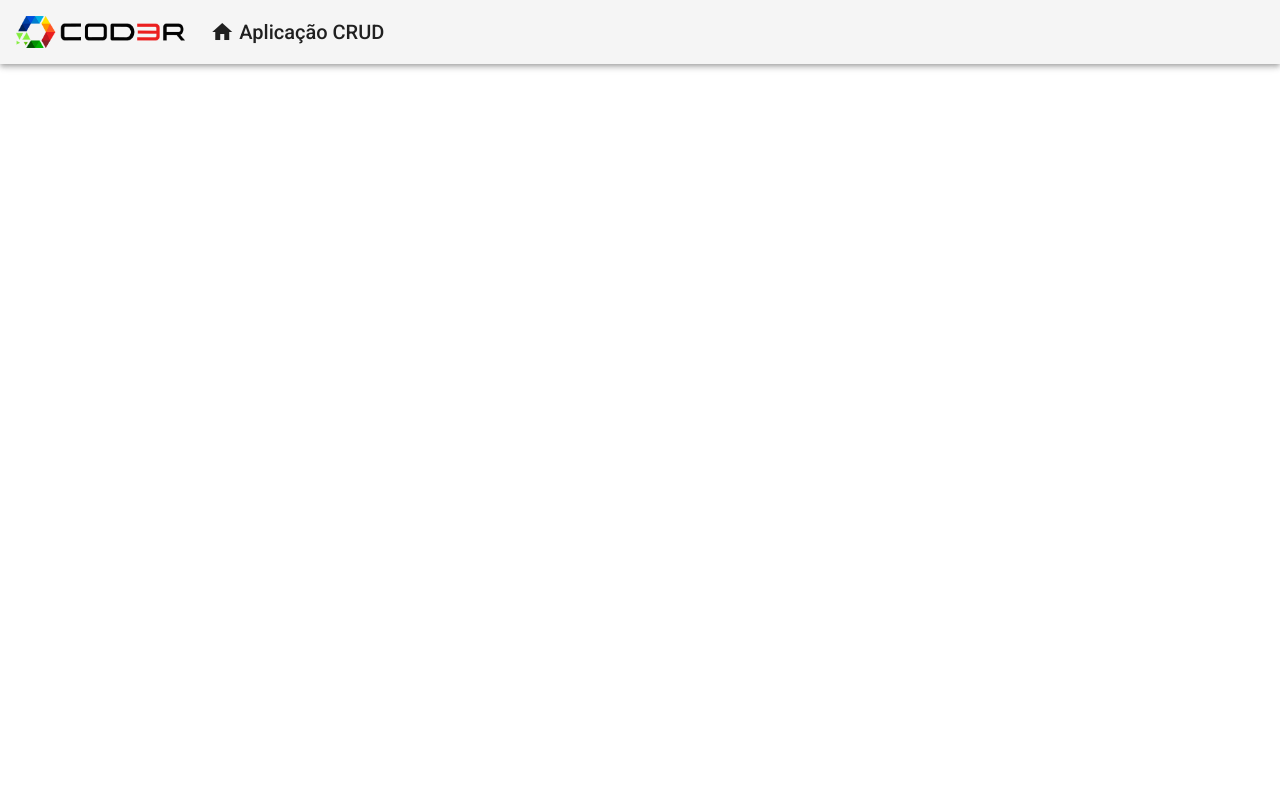
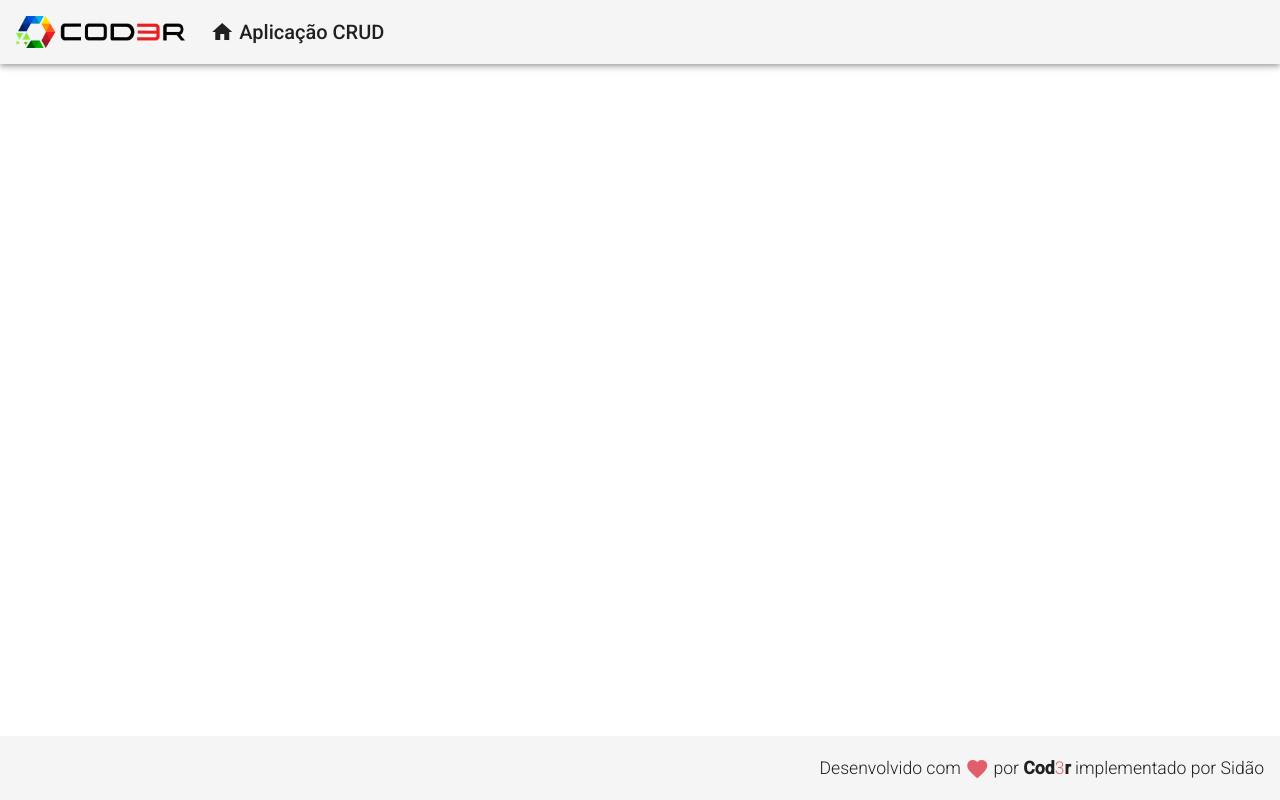
Before and after one commit to sidaoswat/cod3r-angular9, an Angular app in the folder frontend/: page / in a window 1280 px wide. Built offline with nearby package versions, Linux system fonts and the light colour scheme.

Commit message:
create footer component

```diff
--- a/frontend/src/app/app.component.html
+++ b/frontend/src/app/app.component.html
@@ -1 +1,2 @@
 <app-header></app-header>
+<app-footer></app-footer>
--- a/frontend/src/app/app.module.ts
+++ b/frontend/src/app/app.module.ts
@@ -6,12 +6,14 @@
 import { BrowserAnimationsModule } from '@angular/platform-browser/animations';
 import { HeaderComponent } from './components/template/header/header.component';
 
-import { MatToolbarModule } from '@angular/material/toolbar'
+import { MatToolbarModule } from '@angular/material/toolbar';
+import { FooterComponent } from './components/template/footer/footer.component'
 
 @NgModule({
   declarations: [
     AppComponent,
-    HeaderComponent
+    HeaderComponent,
+    FooterComponent
   ],
   imports: [
     BrowserModule,
--- /dev/null
+++ b/frontend/src/app/components/template/footer/footer.component.css
@@ -0,0 +1,12 @@
+.footer {
+  position: fixed;
+  bottom: 0;
+
+  display: flex;
+  justify-content: flex-end;
+}
+
+.footer span {
+  font-weight: 300;
+  font-size: 1.1rem;
+}
--- /dev/null
+++ b/frontend/src/app/components/template/footer/footer.component.html
@@ -0,0 +1,9 @@
+<mat-toolbar class="footer">
+  <span>
+    Desenvolvido com
+    <i class="material-icons red v-middle">
+      favorite
+    </i>
+    por <strong>Cod<span class="red">3</span>r</strong> implementado por Sidão
+  </span>
+</mat-toolbar>
--- /dev/null
+++ b/frontend/src/app/components/template/footer/footer.component.ts
@@ -0,0 +1,15 @@
+import { Component, OnInit } from '@angular/core';
+
+@Component({
+  selector: 'app-footer',
+  templateUrl: './footer.component.html',
+  styleUrls: ['./footer.component.css']
+})
+export class FooterComponent implements OnInit {
+
+  constructor() { }
+
+  ngOnInit(): void {
+  }
+
+}
--- a/frontend/src/styles.css
+++ b/frontend/src/styles.css
@@ -2,3 +2,11 @@
 
 html, body { height: 100%; }
 body { margin: 0; font-family: Roboto, "Helvetica Neue", sans-serif; }
+
+.red {
+  color: rgb(227, 94, 107);
+}
+
+.v-middle {
+  vertical-align: middle;
+}
```
